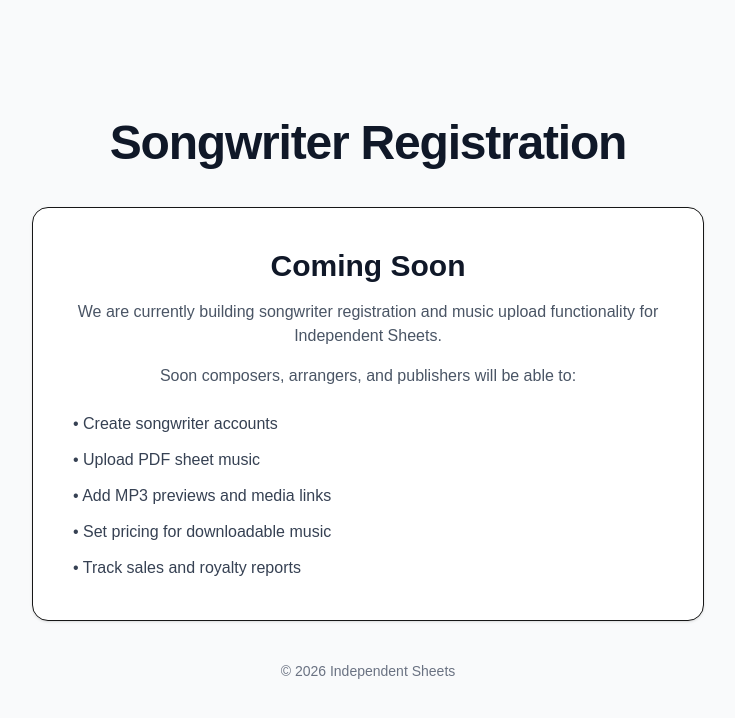
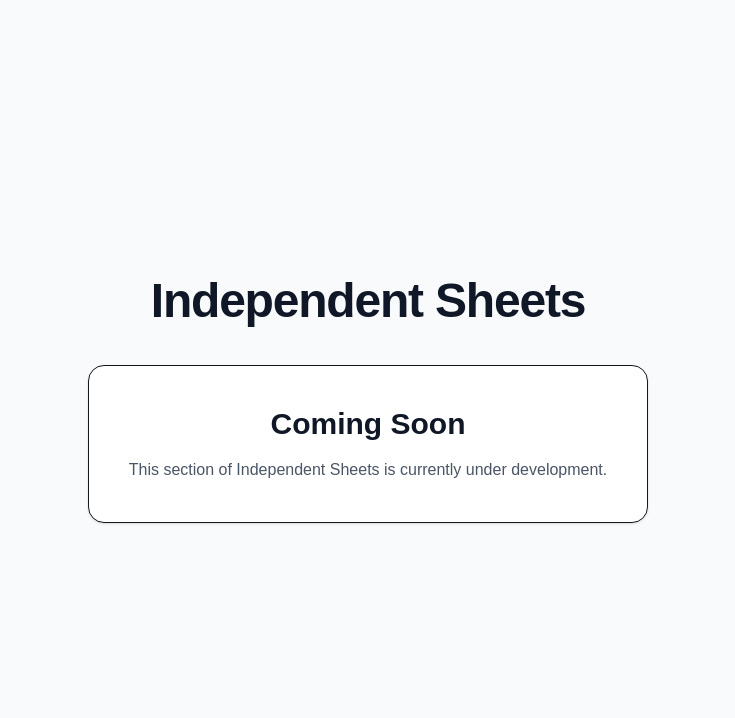
Before and after one commit to jneberhard/independent_sheets, a Next.js app: page /register in a window 1280 px wide. Shown: the top 718 px of the page, without its empty margins (272-1007 px from the left). Built offline with nearby package versions, Linux system fonts and the light colour scheme.

Commit message:
Add layout components and coming soon pages

```diff
--- a/app/catalog/instrument/[instrument]/page.tsx
+++ b/app/catalog/instrument/[instrument]/page.tsx
@@ -0,0 +1,21 @@
+export default function ComingSoonPage() {
+  return (
+    <main className="flex min-h-screen items-center justify-center bg-gray-50 px-6">
+      <div className="max-w-2xl text-center">
+        <h1 className="text-5xl font-bold tracking-tight text-gray-900">
+          Independent Sheets
+        </h1>
+
+        <div className="mt-10 rounded-2xl border bg-white p-10 shadow-sm">
+          <h2 className="text-3xl font-semibold text-gray-900">
+            Coming Soon
+          </h2>
+
+          <p className="mt-4 text-gray-600">
+            This section of Independent Sheets is currently under development.
+          </p>
+        </div>
+      </div>
+    </main>
+  );
+}
--- a/app/catalog/page.tsx
+++ b/app/catalog/page.tsx
@@ -0,0 +1,21 @@
+export default function ComingSoonPage() {
+  return (
+    <main className="flex min-h-screen items-center justify-center bg-gray-50 px-6">
+      <div className="max-w-2xl text-center">
+        <h1 className="text-5xl font-bold tracking-tight text-gray-900">
+          Independent Sheets
+        </h1>
+
+        <div className="mt-10 rounded-2xl border bg-white p-10 shadow-sm">
+          <h2 className="text-3xl font-semibold text-gray-900">
+            Coming Soon
+          </h2>
+
+          <p className="mt-4 text-gray-600">
+            This section of Independent Sheets is currently under development.
+          </p>
+        </div>
+      </div>
+    </main>
+  );
+}
--- a/app/catalog/voicing/[voicing]/page.tsx
+++ b/app/catalog/voicing/[voicing]/page.tsx
@@ -0,0 +1,21 @@
+export default function ComingSoonPage() {
+  return (
+    <main className="flex min-h-screen items-center justify-center bg-gray-50 px-6">
+      <div className="max-w-2xl text-center">
+        <h1 className="text-5xl font-bold tracking-tight text-gray-900">
+          Independent Sheets
+        </h1>
+
+        <div className="mt-10 rounded-2xl border bg-white p-10 shadow-sm">
+          <h2 className="text-3xl font-semibold text-gray-900">
+            Coming Soon
+          </h2>
+
+          <p className="mt-4 text-gray-600">
+            This section of Independent Sheets is currently under development.
+          </p>
+        </div>
+      </div>
+    </main>
+  );
+}
--- a/app/context/CartContext.tsx
+++ b/app/context/CartContext.tsx
@@ -0,0 +1,21 @@
+export default function ComingSoonPage() {
+  return (
+    <main className="flex min-h-screen items-center justify-center bg-gray-50 px-6">
+      <div className="max-w-2xl text-center">
+        <h1 className="text-5xl font-bold tracking-tight text-gray-900">
+          Independent Sheets
+        </h1>
+
+        <div className="mt-10 rounded-2xl border bg-white p-10 shadow-sm">
+          <h2 className="text-3xl font-semibold text-gray-900">
+            Coming Soon
+          </h2>
+
+          <p className="mt-4 text-gray-600">
+            This section of Independent Sheets is currently under development.
+          </p>
+        </div>
+      </div>
+    </main>
+  );
+}
--- a/app/login/LoginForm.tsx
+++ b/app/login/LoginForm.tsx
@@ -0,0 +1,21 @@
+export default function ComingSoonPage() {
+  return (
+    <main className="flex min-h-screen items-center justify-center bg-gray-50 px-6">
+      <div className="max-w-2xl text-center">
+        <h1 className="text-5xl font-bold tracking-tight text-gray-900">
+          Independent Sheets
+        </h1>
+
+        <div className="mt-10 rounded-2xl border bg-white p-10 shadow-sm">
+          <h2 className="text-3xl font-semibold text-gray-900">
+            Coming Soon
+          </h2>
+
+          <p className="mt-4 text-gray-600">
+            This section of Independent Sheets is currently under development.
+          </p>
+        </div>
+      </div>
+    </main>
+  );
+}
--- a/app/login/page.tsx
+++ b/app/login/page.tsx
@@ -0,0 +1,21 @@
+export default function ComingSoonPage() {
+  return (
+    <main className="flex min-h-screen items-center justify-center bg-gray-50 px-6">
+      <div className="max-w-2xl text-center">
+        <h1 className="text-5xl font-bold tracking-tight text-gray-900">
+          Independent Sheets
+        </h1>
+
+        <div className="mt-10 rounded-2xl border bg-white p-10 shadow-sm">
+          <h2 className="text-3xl font-semibold text-gray-900">
+            Coming Soon
+          </h2>
+
+          <p className="mt-4 text-gray-600">
+            This section of Independent Sheets is currently under development.
+          </p>
+        </div>
+      </div>
+    </main>
+  );
+}
--- a/app/music/[id]/page.tsx
+++ b/app/music/[id]/page.tsx
@@ -0,0 +1,21 @@
+export default function ComingSoonPage() {
+  return (
+    <main className="flex min-h-screen items-center justify-center bg-gray-50 px-6">
+      <div className="max-w-2xl text-center">
+        <h1 className="text-5xl font-bold tracking-tight text-gray-900">
+          Independent Sheets
+        </h1>
+
+        <div className="mt-10 rounded-2xl border bg-white p-10 shadow-sm">
+          <h2 className="text-3xl font-semibold text-gray-900">
+            Coming Soon
+          </h2>
+
+          <p className="mt-4 text-gray-600">
+            This section of Independent Sheets is currently under development.
+          </p>
+        </div>
+      </div>
+    </main>
+  );
+}
--- a/app/register/page.tsx
+++ b/app/register/page.tsx
@@ -1,9 +1,9 @@
-export default function RegisterPage() {
+export default function ComingSoonPage() {
   return (
     <main className="flex min-h-screen items-center justify-center bg-gray-50 px-6">
       <div className="max-w-2xl text-center">
         <h1 className="text-5xl font-bold tracking-tight text-gray-900">
-          Songwriter Registration
+          Independent Sheets
         </h1>
 
         <div className="mt-10 rounded-2xl border bg-white p-10 shadow-sm">
@@ -12,26 +12,9 @@
           </h2>
 
           <p className="mt-4 text-gray-600">
-            We are currently building songwriter registration and music
-            upload functionality for Independent Sheets.
+            This section of Independent Sheets is currently under development.
           </p>
-
-          <p className="mt-4 text-gray-600">
-            Soon composers, arrangers, and publishers will be able to:
-          </p>
-
-          <ul className="mt-6 space-y-3 text-left text-gray-700">
-            <li>• Create songwriter accounts</li>
-            <li>• Upload PDF sheet music</li>
-            <li>• Add MP3 previews and media links</li>
-            <li>• Set pricing for downloadable music</li>
-            <li>• Track sales and royalty reports</li>
-          </ul>
         </div>
-
-        <p className="mt-10 text-sm text-gray-500">
-          © 2026 Independent Sheets
-        </p>
       </div>
     </main>
   );
```
